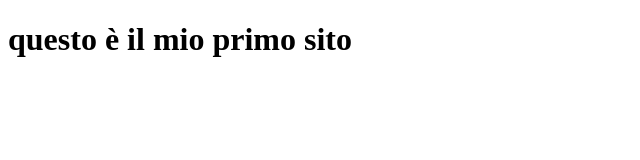
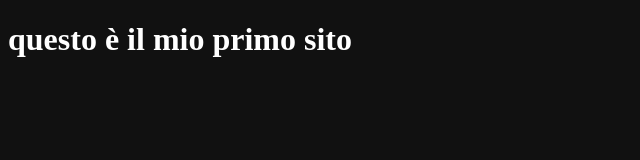
Before and after one commit to MakHey/first, a plain HTML site: page index.html in a window 1280 px wide. Shown: the whole page, without its empty margins (0-640 px from the left). Drawn offline with Linux system fonts and the light colour scheme.

Commit message:
add css link

```diff
--- a/index.html
+++ b/index.html
@@ -5,10 +5,14 @@
   <meta charset="UTF-8">
   <meta name="viewport" content="width=device-width, initial-scale=1.0">
   <title>first site</title>
+  <link rel="stylesheet" href="./style.css">
 </head>
 
 <body>
   <h1>questo è il mio primo sito</h1>
+  <script>
+    console.log('first site! inizialization')
+  </script>
 </body>
 
 </html>
```
